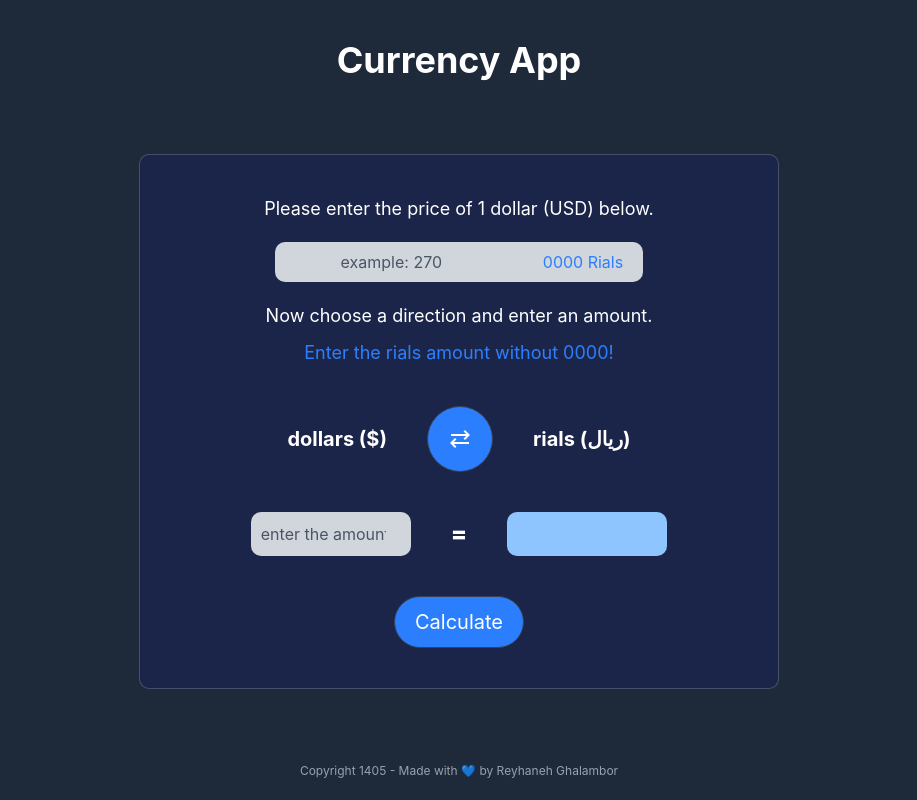
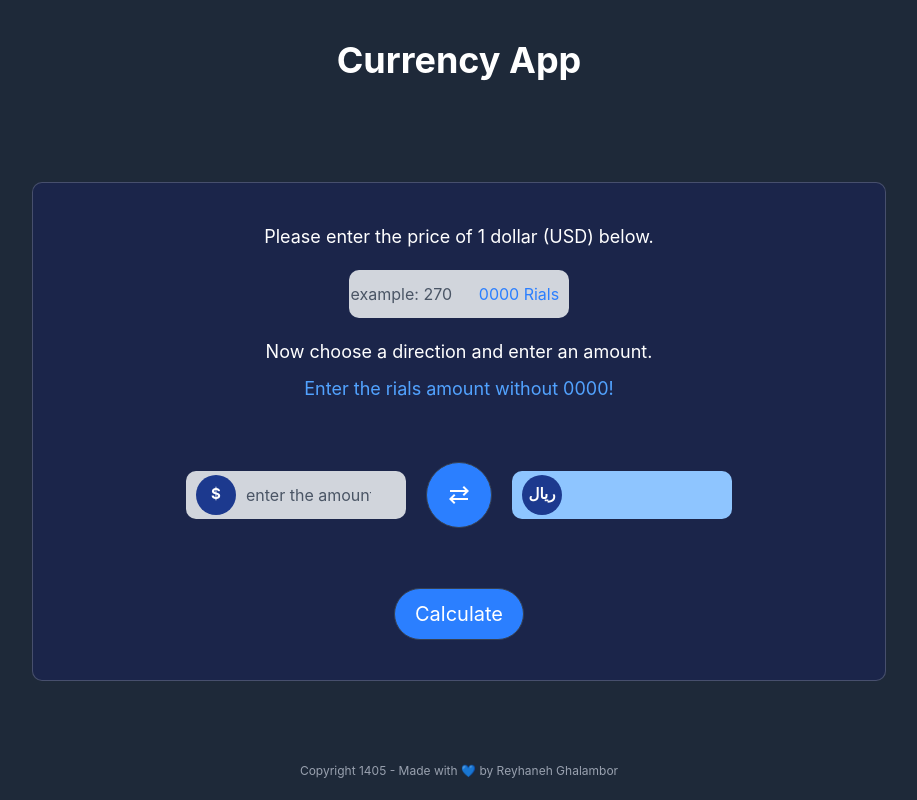
Before and after one commit to reyhanneh-gh/currency-app, a React (Vite) app: page / in a window 1280 px wide. Shown: the whole page, without its empty margins (181-1098 px from the left). Built offline with nearby package versions, Linux system fonts and the light colour scheme.

Commit message:
ux improvment

```diff
--- a/src/App.jsx
+++ b/src/App.jsx
@@ -4,7 +4,7 @@ import Converter from "./components/Converter"
 import Footer from "./components/Footer"
 
 function App() {
-  const [currency, setCurrency] = useState("dollars ($)")
+  const [currency, setCurrency] = useState("$")
   const [rate, setRate] = useState("")
   const [amount, setAmount] = useState("")
   const [result, setResult] = useState("")
@@ -13,10 +13,10 @@ function App() {
 
   function currencyChange() {
     setResult("")
-    if (currency == "dollars ($)") {
-      setCurrency("rials (ريال)")
+    if (currency == "$") {
+      setCurrency("ريال")
     } else {
-      setCurrency("dollars ($)")
+      setCurrency("$")
     }
   }
   // ---------------------calculation---------------------
@@ -30,7 +30,7 @@ function App() {
       setResult("Invalid amount")
       return
     }
-    if (currency === "dollars ($)") {
+    if (currency === "$") {
       setResult(amount * rate * 10000)
     } else {
       setResult(amount / rate)
--- a/src/components/Converter.jsx
+++ b/src/components/Converter.jsx
@@ -1,44 +1,58 @@
 function Forms({ currency, currencyChange, rate, setRate, amount, setAmount, result, calculate }) {
     return (
-        <section className="w-11/12 md:w-3/4 lg:w-1/2 h-fit flex flex-wrap justify-center items-center formBg rounded-[10px] p-10 my-5">
-            <p className="w-full h-fit text-[18px] text-center text-white">
+        <section className="w-11/12 md:w-3/4 lg:w-2/3 h-fit flex flex-wrap justify-center items-center formBg rounded-[10px] py-10 px-2.5 my-5">
+            {/* --------------------1 dollar rate input------------ */}
+
+            <p className="w-full h-fit text-[16px] md:text-[18px] text-center text-white">
                 Please enter the price of 1 dollar (USD) below.
             </p>
-            <div className="w-fit h-10 flex justify-between items-center my-5 bg-gray-300 rounded-[10px]">
-                <input type="number" placeholder="example: 270" className="w-fit h-fit py-2.5 text-center text-black placeholder:text-gray-600 bg-none"
+            <div className="w-fit h-12 flex justify-between items-center my-5 bg-gray-300 rounded-[10px]">
+                <input type="number" placeholder="example: 270" className="w-30 h-fit py-2.5 text-center text-black placeholder:text-gray-600 bg-none"
                     onChange={(e) => setRate(e.target.value)}
                     value={rate} />
-                <p className="w-fit h-fit text-blue-500 px-5 text-center">0000 Rials</p>
+                <p className="w-fit h-fit text-blue-500 px-2.5 text-center">0000 Rials</p>
             </div>
-            <p className="w-full h-fit text-[18px] text-center text-white mb-2.5">
+            <p className="w-full h-fit text-[16px] md:text-[18px] text-center text-white mb-2.5">
                 Now choose a direction and enter an amount.
             </p>
-            <p className="w-full h-fit text-[18px] text-center text-blue-500 mb-5">
+            <p className="w-full h-fit text-[16px] md:text-[18px] text-center text-blue-400 mb-5">
                 Enter the rials amount without 0000!
             </p>
-            {/* --------------------1 dollar rate input------------ */}
-            <div className="w-full h-fit flex justify-center items-center relative my-5">
-                <p className="text-white font-bold h-fit w-fit text-[20px] text-center">
-                    {currency == "dollars ($)" ? "dollars ($)" : "rials (ريال)"}
-                </p>
-                <span onClick={currencyChange} className="changeBtn material-symbols-outlined mx-10 p-5 rounded-full bg-blue-500 text-white text-center text-[20px] border border-gray-700 hover:scale-[.9] hover:bg-blue-400 duration-300 cursor-pointer">sync_alt</span>
-                <p className="text-white font-bold h-fit w-fit text-[20px] text-center">
-                    {currency == "dollars ($)" ? "rials (ريال)" : "dollars ($)"}
-                </p>
-            </div>
+
             {/* --------------------amount input------------------- */}
-            <div className="w-full h-fit flex flex-wrap justify-center items-center relative my-5">
-                <input type="number" placeholder="enter the amount" className="w-40 h-fit p-2.5 bg-gray-300 rounded-[10px] text-center text-black placeholder:text-gray-600 placeholder:text-center"
-                    onChange={(e) => setAmount(e.target.value)}
-                    value={amount}
-                />
-                <span className="w-full my-5 md:my-0 md:w-fit text-2xl text-white font-extrabold mx-10 text-center">=</span>
-                <div className="w-40 h-11 p-2.5 bg-blue-300 rounded-[10px] text-center text-black">
-                    {result}
+
+            <div className="w-full h-fit flex flex-wrap lg:flex-nowrap justify-center items-center relative my-5">
+                <div className="w-fit h-fit overflow-hidden bg-gray-300 rounded-[10px] flex justify-between items-center py-0.5 px-2.5">
+                    <div className="size-10 flex justify-center items-center bg-blue-900 rounded-full">
+                        <p className="text-white font-bold text-[15px] text-center">
+                            {currency == "$" ? "$" : "ريال"}
+                        </p>
+                    </div>
+                    <input type="number" placeholder="enter the amount" className="w-40 h-fit p-2.5 bg-none text-center text-black placeholder:text-gray-600 placeholder:text-center"
+                        onChange={(e) => setAmount(e.target.value)}
+                        value={amount}
+                    />
                 </div>
+
+                <div className="w-full lg:w-fit h-fit flex justify-center items-center">
+                    <span onClick={currencyChange} className="rotate-90 lg:rotate-0 material-symbols-outlined m-5 p-5 rounded-full bg-blue-500 text-white text-center text-[20px] border border-gray-700 hover:scale-[.9] hover:bg-blue-400 duration-300 cursor-pointer">sync_alt</span>
+                </div>
+
+                <div className="w-fit h-fit overflow-hidden bg-blue-300 rounded-[10px] flex justify-between items-center py-0.5 px-2.5">
+                    <div className="size-10 flex justify-center items-center bg-blue-900 rounded-full">
+                        <p className="text-white font-bold text-[15px] text-center">
+                            {currency == "$" ? "ريال" : "$"}
+                        </p>
+                    </div>
+                    <div className="w-40 h-11 p-2.5 text-center text-black">
+                        {result}
+                    </div>
+                </div>
+
             </div>
 
             {/* --------------------calc button------------------- */}
+
             <div className="w-full h-fit flex justify-center mt-5">
                 <button onClick={calculate} className="calcBtn py-2.5 px-5 bg-blue-500 rounded-full text-center text-[20px] text-white border border-gray-700 hover:scale-[.9] hover:bg-blue-400 duration-300 cursor-pointer">Calculate</button>
             </div>
--- a/src/components/Header.jsx
+++ b/src/components/Header.jsx
@@ -1,6 +1,6 @@
 function Layout() {
     return (
-            <h1 className="w-full h-fit text-white text-4xl text-center font-bold mt-10">Currency App</h1>
+            <h1 className="w-full h-fit text-white text-4xl text-center font-bold mt-10 mb-5">Currency App</h1>
     )
 
 }
```
